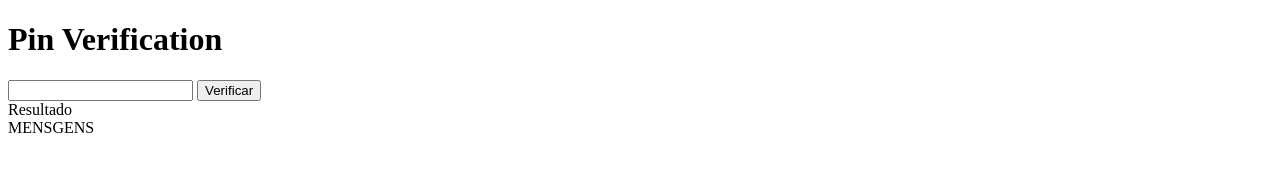
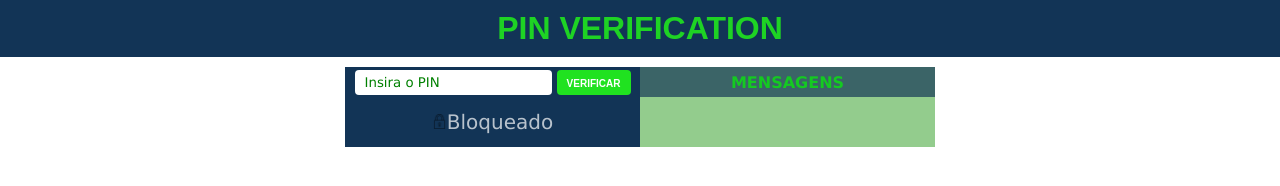
Before and after one commit to Wadyweb73/JS-pin-validation-system, a plain HTML site: page index.html in a window 1280 px wide. Drawn offline with Linux system fonts and the light colour scheme.

Commit message:
adiciona estilização css para o index

```diff
--- a/css/style.css
+++ b/css/style.css
@@ -0,0 +1,85 @@
+* {
+	margin: 0;
+	padding: 0;
+}
+
+main {
+	width: fit-content;
+	display: grid;
+	grid-template-columns: 295px 295px;
+	justify-content: space-between;
+	margin: auto;
+	font-family: Verdana;
+	background: #cdcdcd;
+}
+
+header {
+	text-align: center;
+	margin-bottom: 10px;
+	padding: 10px 0;
+	text-transform: uppercase;
+	font-family:Arial, Helvetica, sans-serif;
+	background: #123456;
+	color: rgba(32, 226, 32, 0.918);
+}
+
+.main-left-content {
+	display: flex;
+	flex-direction: column;
+	align-items: center;
+	justify-content: center;
+	padding: 3px 3px;
+	background-color:#123456;
+}
+.input-set-pin {
+	padding: 5px 10px;
+	border: none;
+	background: #ffffff;
+}
+.input-set-pin::placeholder {
+	font-family: Verdana;
+	color: green;
+}
+.submit-pin-button {
+	padding: 8px 10px;
+	border: none;
+	background: rgb(32, 226, 32);
+	color: #ffffff;
+	font-weight: bold;
+	text-transform: uppercase;
+	font-size: 10px;
+	cursor: pointer;
+	height: 25px;
+}
+
+.input-set-pin, .submit-pin-button {
+	border-radius: 4px;
+}
+.main-result-field {
+	opacity: 0.7;
+	font-size: 20px;
+	padding: 10px 0;
+	text-align: center;
+	margin-top: 5px;
+
+	color: #ffffff;
+}
+
+.main-right-content {
+	display: grid;
+	grid-template-rows: 30px 1fr;
+	background: #2acb1b5b;
+}
+.error-message-title {
+	display: flex;
+	justify-content: center;
+	align-items: center;
+	background: #123456ad;
+	color: #0dde14d6;
+	font-family: verdana;
+	font-weight: bold;
+}
+
+.locked-unlocked-icons {
+	width: 15px;
+}
--- a/index.html
+++ b/index.html
@@ -16,15 +16,17 @@
 		<main>
 			<div class="main-left-content">
 				<div class="input-buttons">
-					<input type="number" class="input-set-pin">
+					<input placeholder="Insira o PIN" type="number" class="input-set-pin">
 					<button class="submit-pin-button">Verificar</button>
 				</div>
 
-				<div class="main-result-field">Resultado</div>
+				<div class="main-result-field"><img class="locked-unlocked-icons" src="./imgs/locked.png">Bloqueado</div>
 			</div>
+			<div class="main-right-content">
+				<div class="error-message-title">MENSAGENS</div>
+				<div class="mensagem">
 
-			<div class="main-right-content">
-				<span class="error-message">MENSGENS</span>
+				</div>
 			</div>
 		</main>
 </body>
```
Also changed, not shown: imgs/locked.png (added), imgs/unlocked.png (added).
